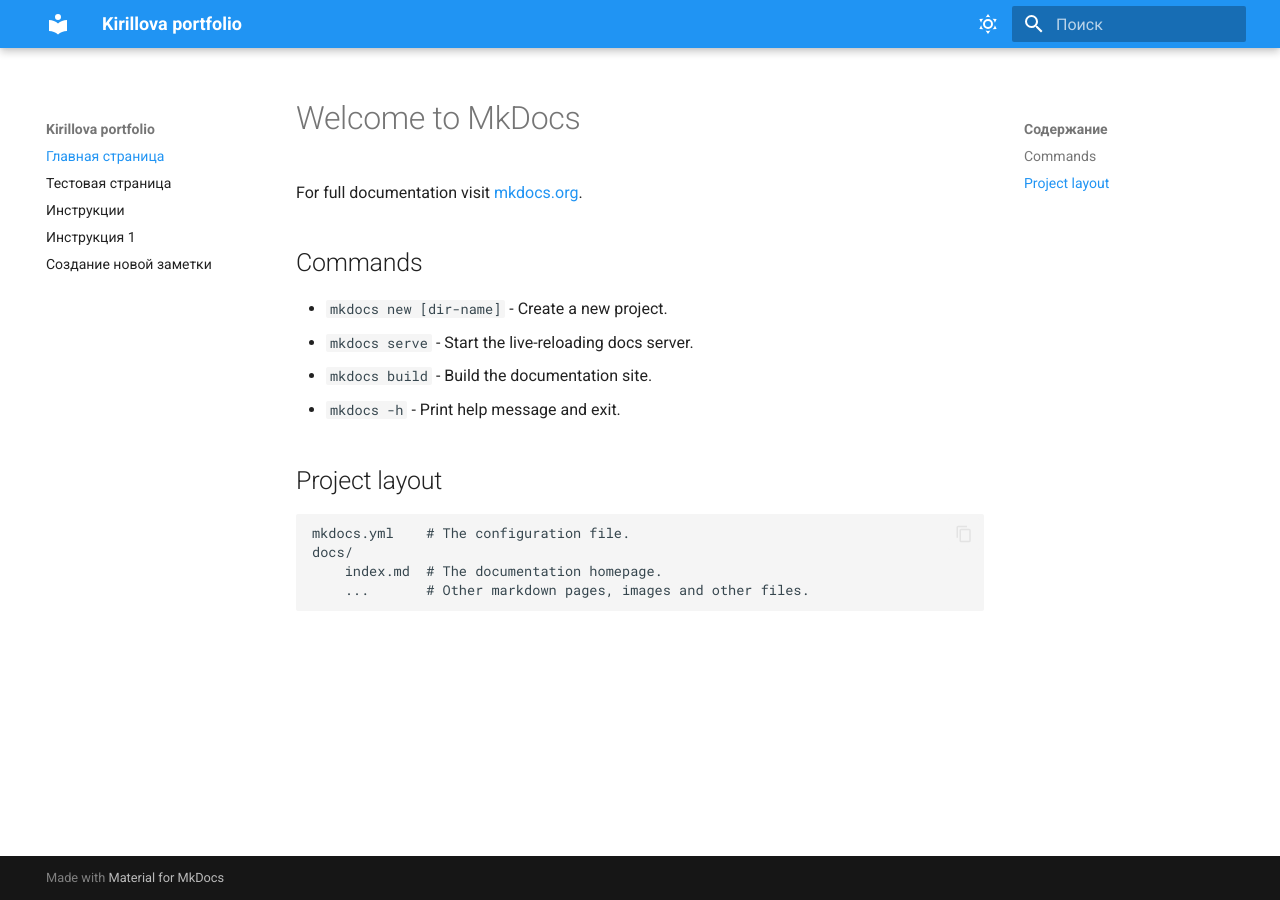
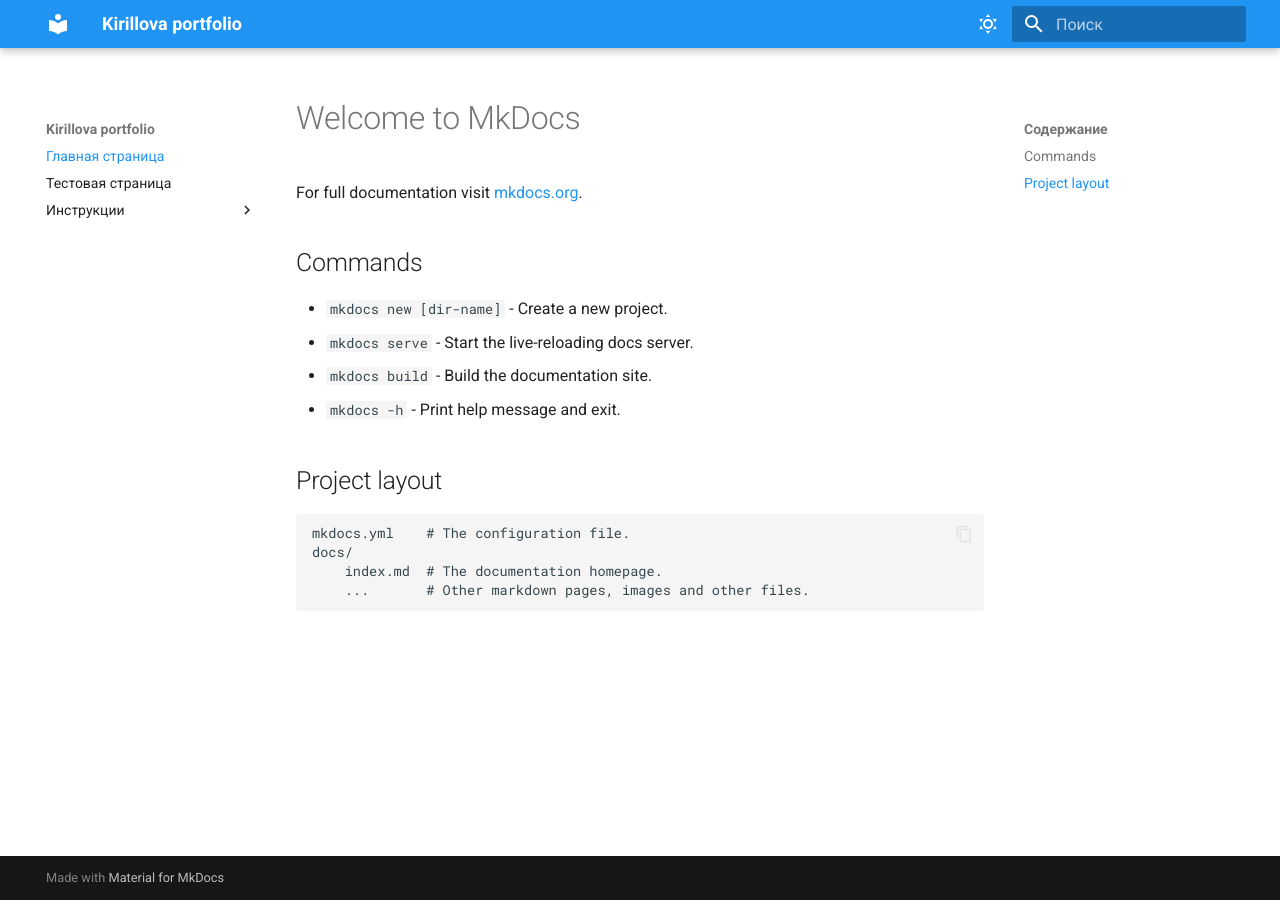
Before and after one commit to Katarina-Kr/my-awesome-doc-project, an MkDocs documentation site: the page built from docs/index.md, in a window 1280 px wide. Built offline with MkDocs 1.6.1 and Material for MkDocs 9.7.7, drawn with Linux system fonts in a browser that asks for light colours; old or Windows-style settings are respelled for this version of MkDocs.

Commit message:
Структура

```diff
--- a/mkdocs.yml
+++ b/mkdocs.yml
@@ -36,12 +36,14 @@
     - search.highlight # Подсветка результатов поиска в тексте страницы
     - content.code.copy # Кнопка копирования в блоке кода
 
+
 nav: # Структура сайта
 - Главная страница: index.md
 - Тестовая страница: page2.md
-- Инструкции: instruction\index.md
-- Инструкция 1: instruction\page1.md
-- Создание новой заметки: instruction\kkk.md
+- Инструкции:
+  - instruction\index.md
+  - Инструкция 1: instruction\page1.md
+  - Создание новой заметки: instruction\kkk.md
 
 plugins:
   - search
```
